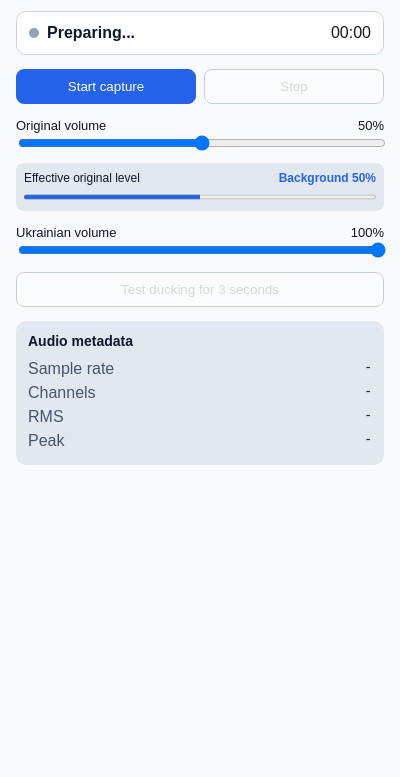
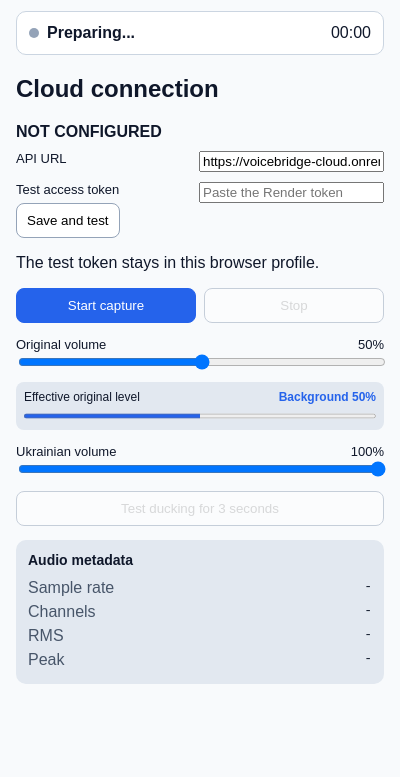
Before and after one commit to kolemasakar/VoiceBridge, a browser extension: page src/browser_extension/popup.html in a window 400 px wide. Shown: the part 67-844 px from the top of the page. Drawn offline with Linux system fonts and the light colour scheme.

Commit message:
Add Cloud API controls to extension popup

```diff
--- a/src/browser_extension/popup.html
+++ b/src/browser_extension/popup.html
@@ -10,13 +10,45 @@
     <main>
       <header>
         <h1>VoiceBridge</h1>
-        <p>Capture feasibility</p>
+        <p>Cloud session and capture</p>
       </header>
 
       <section class="status-card">
         <span id="status-dot" class="status-dot"></span>
         <strong id="status">Preparing...</strong>
         <span id="elapsed">00:00</span>
+      </section>
+
+      <section class="cloud-card">
+        <div class="section-title">
+          <h2>Cloud connection</h2>
+          <strong id="cloud-status">NOT CONFIGURED</strong>
+        </div>
+
+        <label class="field" for="cloud-api-url">
+          <span>API URL</span>
+          <input
+            id="cloud-api-url"
+            type="url"
+            value="https://voicebridge-cloud.onrender.com"
+            autocomplete="off"
+            spellcheck="false"
+          >
+        </label>
+
+        <label class="field" for="cloud-token">
+          <span>Test access token</span>
+          <input
+            id="cloud-token"
+            type="password"
+            autocomplete="off"
+            spellcheck="false"
+            placeholder="Paste the Render token"
+          >
+        </label>
+
+        <button id="save-cloud">Save and test</button>
+        <p id="cloud-detail">The test token stays in this browser profile.</p>
       </section>
 
       <section class="controls">
```
